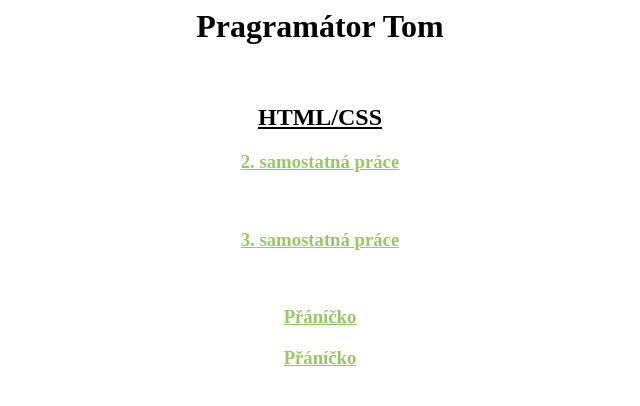
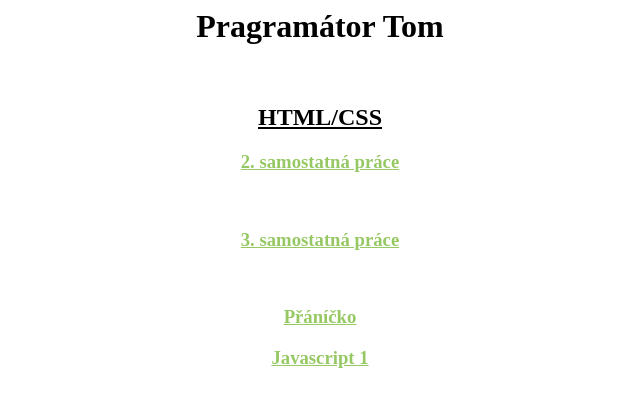
Before and after one commit to konicek/konicek.github.io, a plain HTML site: page index.html in a window 1280 px wide. Shown: the full height of the page, 320-960 px from the left. Drawn offline with Linux system fonts and the light colour scheme.

Commit message:
úprava indexu2

```diff
--- a/index.html
+++ b/index.html
@@ -33,7 +33,7 @@
         <h3 align="center"><a href="http://konicek.github.io/html16-30.html">2. samostatná práce</a></h3><br>
         <h3 align="center"><a href="http://konicek.github.io/html31-45.html">3. samostatná práce</a></h3><br>
         <h3 align="center"><a href="http://konicek.github.io/pranicko.html">Přáníčko</a></h3>
-        <h3 align="center"><a href="http://konicek.github.io/javascript1.html">Přáníčko</a></h3>
+        <h3 align="center"><a href="http://konicek.github.io/javascript1.html">Javascript 1</a></h3>
 
     </body>
 </html>
```
